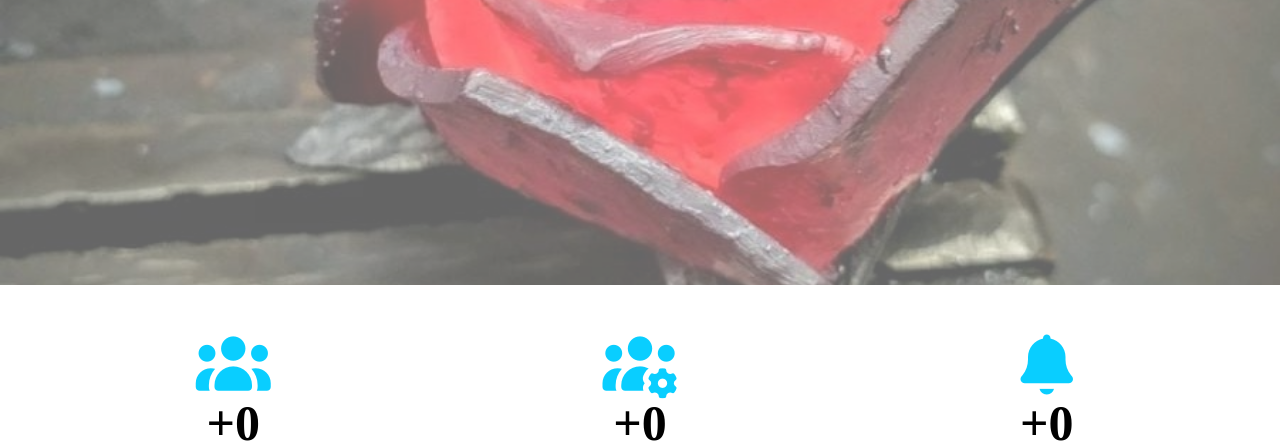
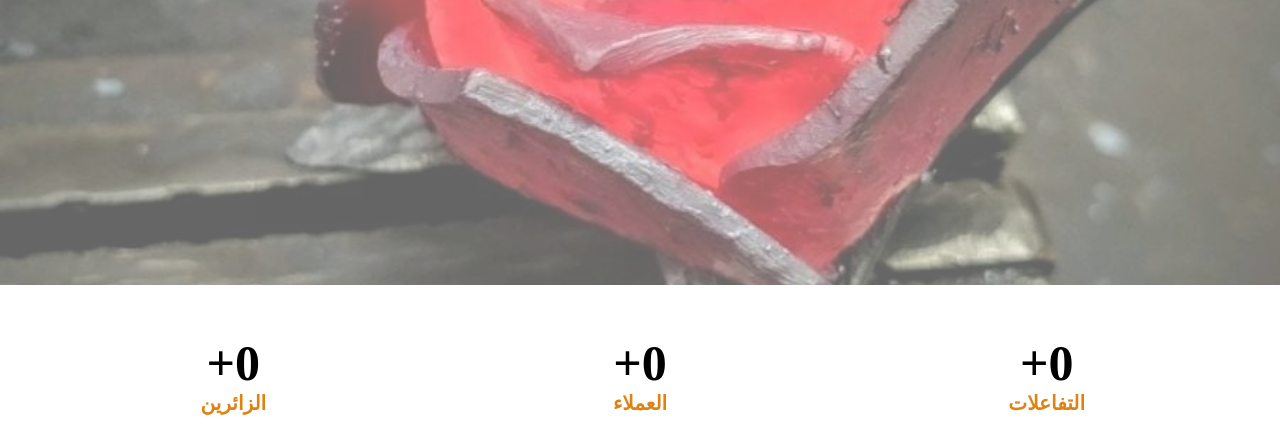
Before and after one commit to ahmedbahairy/elsewedy, a plain HTML site: page index.html in a window 1280 px wide. Shown: the part 540-983 px from the top of the page. Drawn offline with Linux system fonts and the light colour scheme.

Commit message:
Update index.html

```diff
--- a/index.html
+++ b/index.html
@@ -69,17 +69,17 @@
     <div class="number">
         <div class="contnair">
             <div class="number1">
-                <i class="fas fa-users"></i>
+<!--                 <i class="fas fa-users"></i> -->
                 <h3>+0</h3>
                 <p>الزائرين </p>
             </div>
             <div class="number1">
-                <i class="fas fa-users-cog"></i>
+<!--                 <i class="fas fa-users-cog"></i> -->
                 <h3>+0</h3>
                 <p>العملاء </p>
             </div>
             <div class="number1">
-                <i class="fas fa-bell"></i>
+<!--                 <i class="fas fa-bell"></i> -->
                 <h3>+0</h3>
                 <p>التفاعلات </p>
             </div>
```
